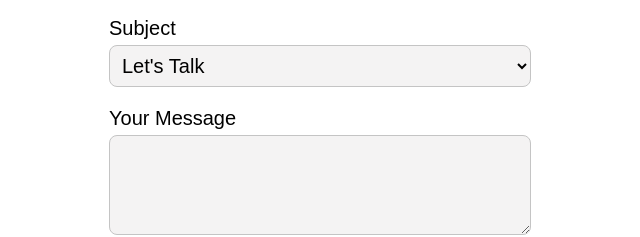
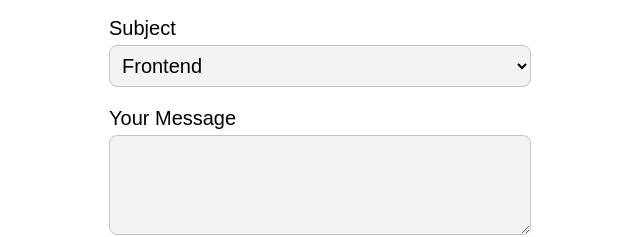
Before and after one commit to Netokids/day-2-navbar-contact-form, a plain HTML site: page contact.html in a window 1280 px wide. Shown: the part 406-643 px from the top of the page, 320-960 px from the left. Drawn offline with Linux system fonts and the light colour scheme.

Commit message:
navbar And Contact Form

```diff
--- a/contact.html
+++ b/contact.html
@@ -44,9 +44,9 @@
           <div>
             <label for="input-subject">Subject</label>
             <select id="input-subject">
-              <option value="Let's Talk">Let's Talk</option>
-              <option value="Let's Collaboration">Let's Collaboration</option>
-              <option value="I am Hiring">I am Hiring</option>
+              <option value="Frontend">Frontend</option>
+              <option value="Backend">Backend</option>
+              <option value="Fullstack">Fullstack</option>
             </select>
           </div>
           <div>
--- a/style.css
+++ b/style.css
@@ -58,10 +58,14 @@
     text-decoration: none;
   }
 
+/* Setting Flex */
 .personal {
     display: flex;
     height: 93vh;
   }
+
+/* Content Left */
+
 .personal .left {
     flex: 60%;
     display: flex;
@@ -116,6 +120,8 @@
   cursor: pointer;
   width: 40px;
 }
+
+/* Content Right */
 
 .personal .right {
     flex: 40%;
```
Also changed, not shown: index.html (+1 -1 lines).
